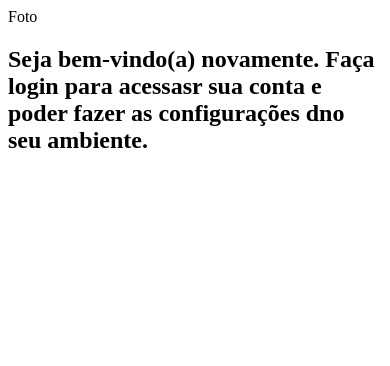
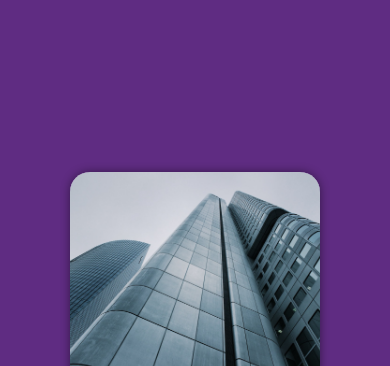
Before and after one commit to OsvaldoAmorim2022/projeto-login, a plain HTML site: page index.html in a window 390 px wide. Shown: the top 366 px of the page. Drawn offline with Linux system fonts and the light colour scheme.

Commit message:
criei a tela de login versão mobile

```diff
--- a/estilos/style.css
+++ b/estilos/style.css
@@ -5,3 +5,49 @@
     Verde: #49a09d
     Lilás: #5f2c82
 */
+
+* {
+    font-family: system-ui, -apple-system, BlinkMacSystemFont, 'Segoe UI', Roboto, Oxygen, Ubuntu, Cantarell, 'Open Sans', 'Helvetica Neue', sans-serif;
+    padding: 0px;
+    margin: 0px;
+    box-sizing: border-box;
+}
+
+body, html {
+    background-color: #5f2c82;
+    height: 100vh;
+    width: 100vw;
+}
+
+main {
+    position: relative;
+    height: 100vh;
+    width: 100vw;
+}
+
+section#login {
+    position: absolute;
+    top: 50%;
+    left: 50%;
+    transform: translate(-50%, -50%);
+    overflow: hidden;
+
+    background-color: white;
+    width: 250px;
+    height: 500px;
+    border-radius: 20px;
+    box-shadow: 0px 0px 10px rgba(0, 0, 0, 0.457);
+}
+
+section#login > div#imagem {
+    display: block;
+    background: #5f2c82 url(../imagens/metal.jpg);
+    background-size: cover;
+    background-position: center top;
+    height: 200px;
+}
+
+section#login > div#formulario {
+    display: block;
+    padding: 0px;
+}
--- a/index.html
+++ b/index.html
@@ -11,10 +11,11 @@
     <main>
         <section id="login">
             <div id="imagem">
-                Foto
+                <!-- Aqui vai a imagem no CSS -->
             </div>
             <div id="formulario">
-                <h1>Seja bem-vindo(a) novamente. Faça login para acessasr sua conta e poder fazer as configurações dno seu ambiente.</h1>
+                <h1>Login</h1>
+                <p>Seja bem-vindo(a) novamente. Faça login para acessasr sua conta e poder fazer as configurações do seu ambiente.</p>
                 <form action="login.php" method="post">
             </div>
 
```
